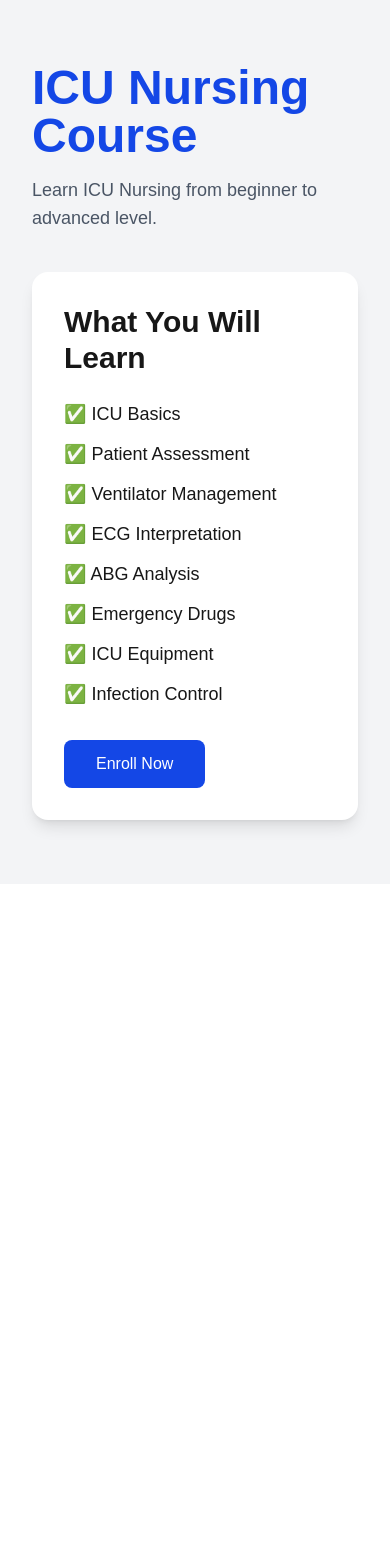
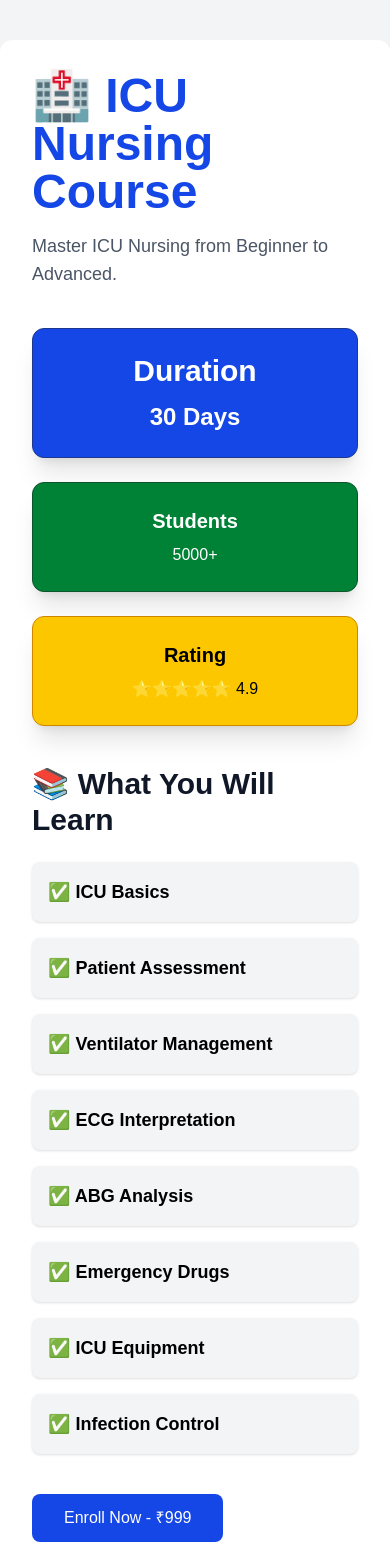
Before and after one commit to dubeyavinash557-sudo/icu-learning-portal, a Next.js app in the folder client/: page /courses/icu-nursing in a window 390 px wide. Shown: the top 1563 px of the page. Before the commit the page ends 884 px from the top, so only its background shows below. Built offline with nearby package versions, Linux system fonts and the light colour scheme.

Commit message:
Added ECG, ABG, Medical Coding pages and improved ICU UI

```diff
--- /dev/null
+++ b/client/app/courses/abg/page.tsx
@@ -0,0 +1,13 @@
+export default function ABGPage() {
+  return (
+    <main className="min-h-screen p-10">
+      <h1 className="text-5xl font-bold text-blue-700">
+        ABG Course
+      </h1>
+
+      <p className="mt-4 text-lg">
+        Learn Arterial Blood Gas Analysis.
+      </p>
+    </main>
+  );
+}
--- /dev/null
+++ b/client/app/courses/ecg/page.tsx
@@ -0,0 +1,13 @@
+export default function ECGPage() {
+  return (
+    <main className="min-h-screen p-10">
+      <h1 className="text-5xl font-bold text-blue-700">
+        ECG Course
+      </h1>
+
+      <p className="mt-4 text-lg">
+        Learn ECG Interpretation from Basic to Advanced.
+      </p>
+    </main>
+  );
+}
--- a/client/app/courses/icu-nursing/page.tsx
+++ b/client/app/courses/icu-nursing/page.tsx
@@ -1,39 +1,55 @@
 export default function ICUNursingPage() {
   return (
-    <main className="min-h-screen bg-gray-100">
-      <div className="max-w-6xl mx-auto px-8 py-16">
-
+    <main className="min-h-screen bg-gray-100 py-10">
+      <div className="max-w-5xl mx-auto bg-white rounded-xl shadow-lg p-8">
         <h1 className="text-5xl font-bold text-blue-700">
-          ICU Nursing Course
+          🏥 ICU Nursing Course
         </h1>
 
-        <p className="text-gray-600 mt-4 text-lg">
-          Learn ICU Nursing from beginner to advanced level.
+        <p className="mt-4 text-lg text-gray-600">
+          Master ICU Nursing from Beginner to Advanced.
         </p>
 
-        <div className="mt-10 bg-white shadow-lg rounded-2xl p-8">
+        <div className="grid md:grid-cols-3 gap-6 mt-10">
+          <div className="bg-blue-700 text-white p-6 rounded-xl text-center shadow-xl border border-blue-900">
+            <h3 className="text-3xl font-extrabold text-white">
+  Duration
+</h3>
 
-          <h2 className="text-3xl font-bold">
-            What You Will Learn
-          </h2>
+<p className="mt-3 text-2xl font-bold text-white">
+  30 Days
+</p>
+          </div>
 
-          <ul className="mt-6 space-y-3 text-lg">
-            <li>✅ ICU Basics</li>
-            <li>✅ Patient Assessment</li>
-            <li>✅ Ventilator Management</li>
-            <li>✅ ECG Interpretation</li>
-            <li>✅ ABG Analysis</li>
-            <li>✅ Emergency Drugs</li>
-            <li>✅ ICU Equipment</li>
-            <li>✅ Infection Control</li>
-          </ul>
+          <div className="bg-green-700 text-white p-6 rounded-xl text-center shadow-xl border border-green-900">
+            <h3 className="text-xl font-bold">Students</h3>
+            <p className="mt-2">5000+</p>
+          </div>
 
-          <button className="mt-8 bg-blue-700 text-white px-8 py-3 rounded-lg hover:bg-blue-800">
-            Enroll Now
-          </button>
-
+          <div className="bg-yellow-400 text-black p-6 rounded-xl text-center shadow-xl border border-yellow-600">
+            <h3 className="text-xl font-bold">Rating</h3>
+            <p className="mt-2">⭐⭐⭐⭐⭐ 4.9</p>
+          </div>
         </div>
 
+        <h2 className="text-3xl font-bold text-gray-900 mt-10 mb-6">
+          📚 What You Will Learn
+        </h2>
+
+        <ul className="space-y-4">
+          <li className="bg-gray-100 text-black text-lg font-semibold p-4 rounded-lg shadow">✅ ICU Basics</li>
+          <li className="bg-gray-100 text-black text-lg font-semibold p-4 rounded-lg shadow">✅ Patient Assessment</li>
+          <li className="bg-gray-100 text-black text-lg font-semibold p-4 rounded-lg shadow">✅ Ventilator Management</li>
+          <li className="bg-gray-100 text-black text-lg font-semibold p-4 rounded-lg shadow">✅ ECG Interpretation</li>
+          <li className="bg-gray-100 text-black text-lg font-semibold p-4 rounded-lg shadow">✅ ABG Analysis</li>
+          <li className="bg-gray-100 text-black text-lg font-semibold p-4 rounded-lg shadow">✅ Emergency Drugs</li>
+          <li className="bg-gray-100 text-black text-lg font-semibold p-4 rounded-lg shadow">✅ ICU Equipment</li>
+          <li className="bg-gray-100 text-black text-lg font-semibold p-4 rounded-lg shadow">✅ Infection Control</li>
+        </ul>
+
+        <button className="mt-10 bg-blue-700 text-white px-8 py-3 rounded-lg hover:bg-blue-800">
+          Enroll Now - ₹999
+        </button>
       </div>
     </main>
   );
--- /dev/null
+++ b/client/app/courses/medical-coding/page.tsx
@@ -0,0 +1,13 @@
+export default function MedicalCodingPage() {
+  return (
+    <main className="min-h-screen p-10">
+      <h1 className="text-5xl font-bold text-blue-700">
+        Medical Coding Course
+      </h1>
+
+      <p className="mt-4 text-lg">
+        Learn Medical Coding with ICD-10-CM, CPT and HCPCS.
+      </p>
+    </main>
+  );
+}
--- a/client/components/Hero.tsx
+++ b/client/components/Hero.tsx
@@ -1,7 +1,8 @@
+import Link from "next/link";
+
 export default function Hero() {
   return (
     <section className="text-center py-20 bg-blue-50">
-
       <h2 className="text-5xl font-bold text-blue-700">
         Become an ICU Critical Care Expert 🚑
       </h2>
@@ -10,10 +11,11 @@ export default function Hero() {
         Learn ICU Nursing, Ventilator, ECG, ABG and Emergency Care
       </p>
 
-      <button className="mt-8 bg-blue-700 text-white px-8 py-3 rounded-lg">
-        Explore Courses
-      </button>
-
+      <Link href="/courses">
+        <button className="mt-8 bg-blue-700 text-white px-8 py-3 rounded-lg hover:bg-blue-800 transition">
+          Explore Courses
+        </button>
+      </Link>
     </section>
   );
 }
```
